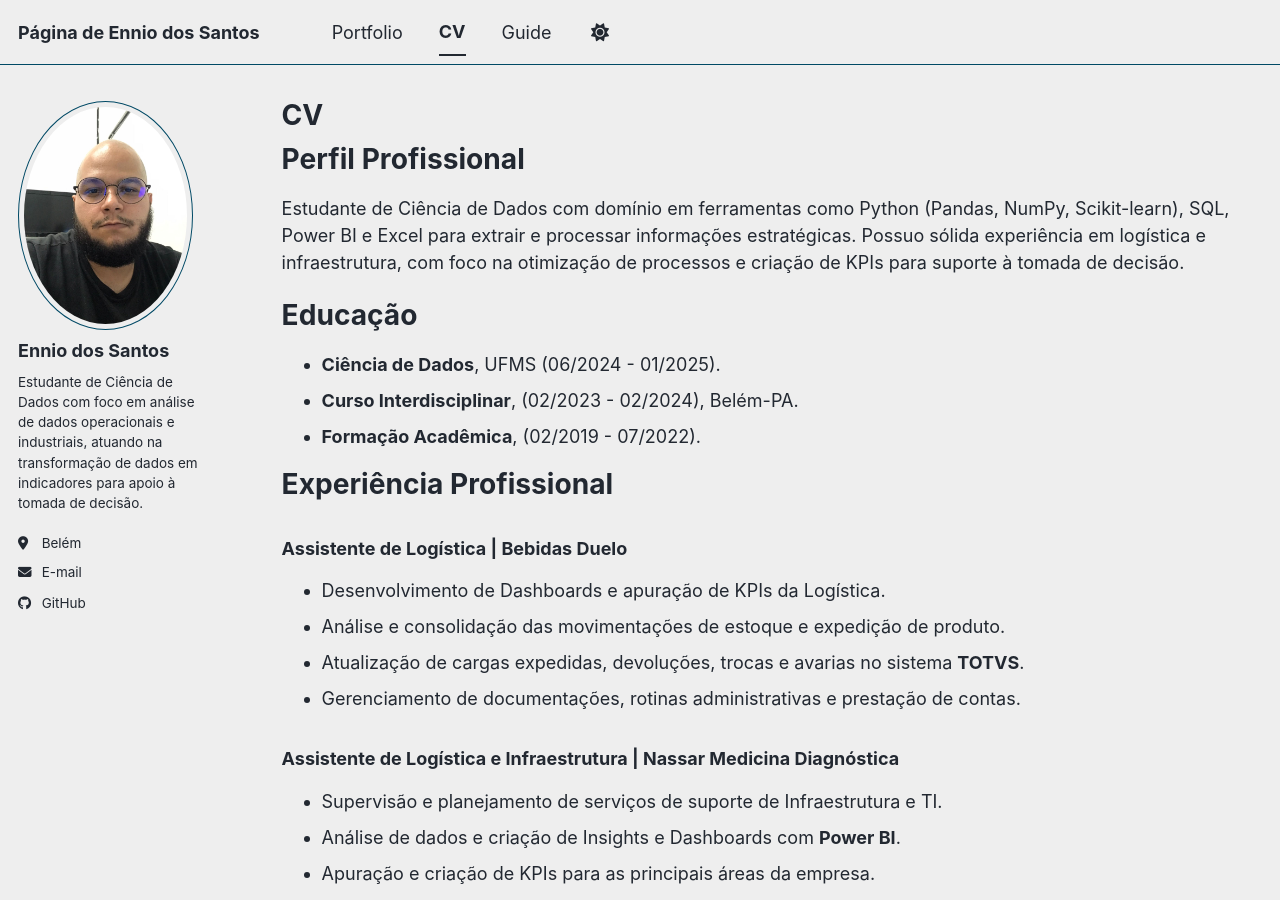
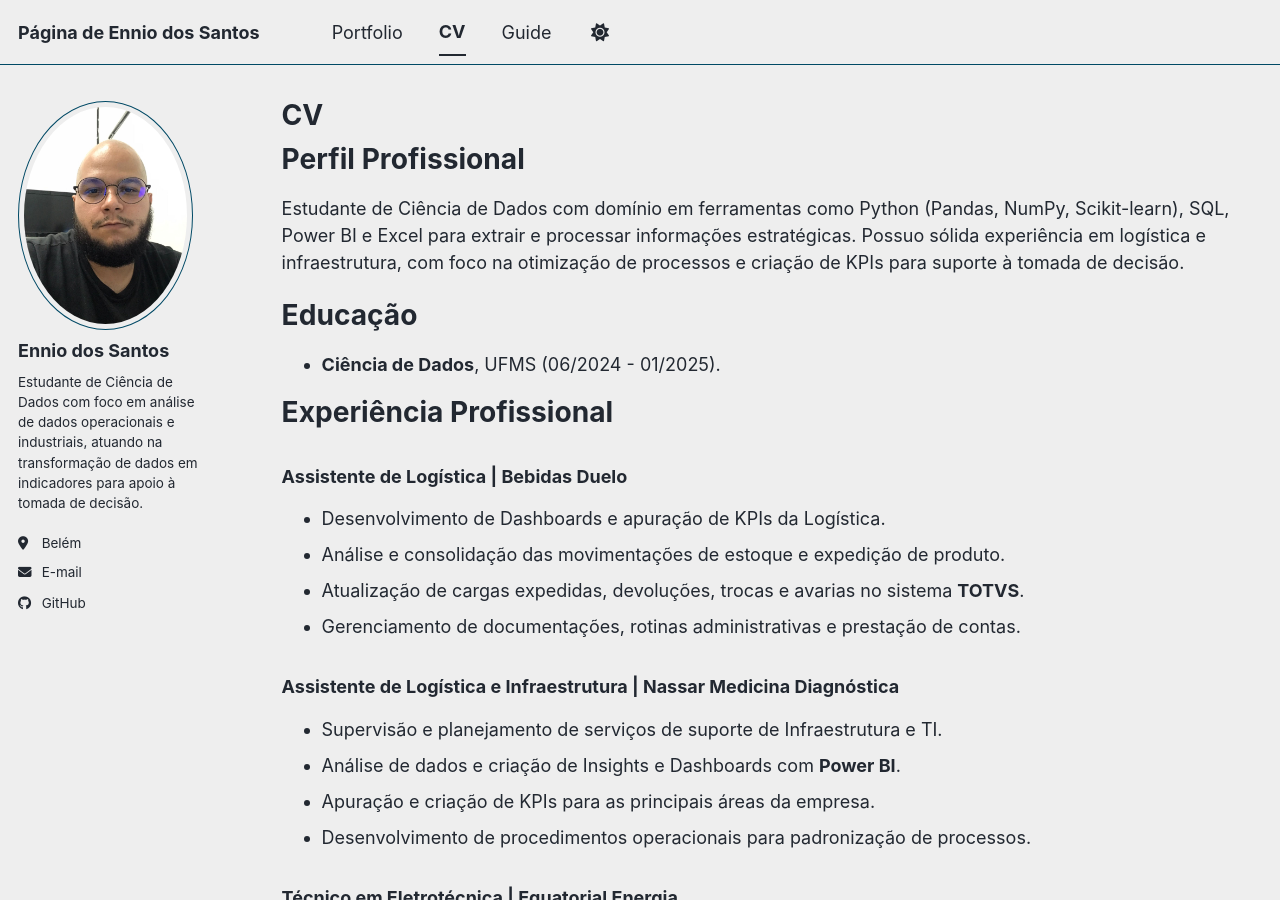
Before and after one commit to EnniodosSantos/enniobernardo.github.io, a Jekyll site: the page built from _pages/cv.md, in a window 1280 px wide and 900 px high. Built offline with Jekyll 4.4.1, drawn with Linux system fonts in a browser that asks for light colours; a script bundle is joined from its source files by our own code; library files that are not in the unit come from our copies.

Commit message:
Update CV by removing old education details
Removed outdated education entries from CV.

```diff
--- a/_pages/cv.md
+++ b/_pages/cv.md
@@ -14,8 +14,6 @@ Estudante de Ciência de Dados com domínio em ferramentas como Python (Pandas,
 Educação
 ======
 * **Ciência de Dados**, UFMS (06/2024 - 01/2025).
-* **Curso Interdisciplinar**, (02/2023 - 02/2024), Belém-PA.
-* **Formação Acadêmica**, (02/2019 - 07/2022).
 
 Experiência Profissional
 ======
```
